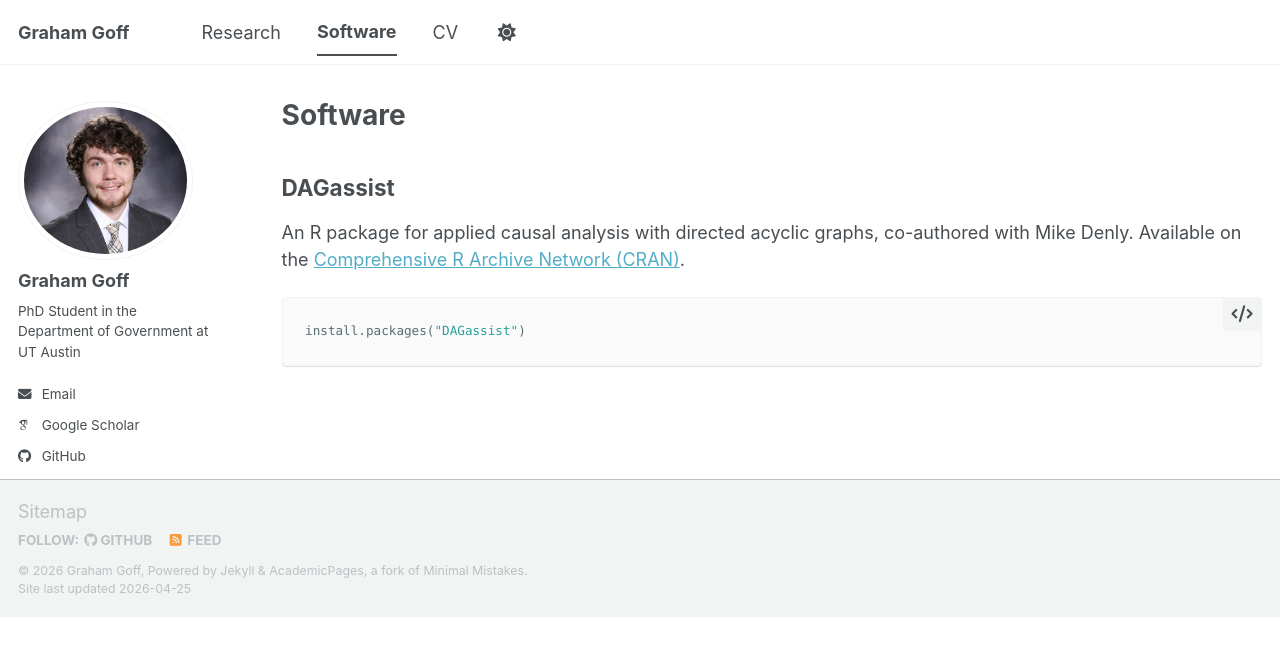
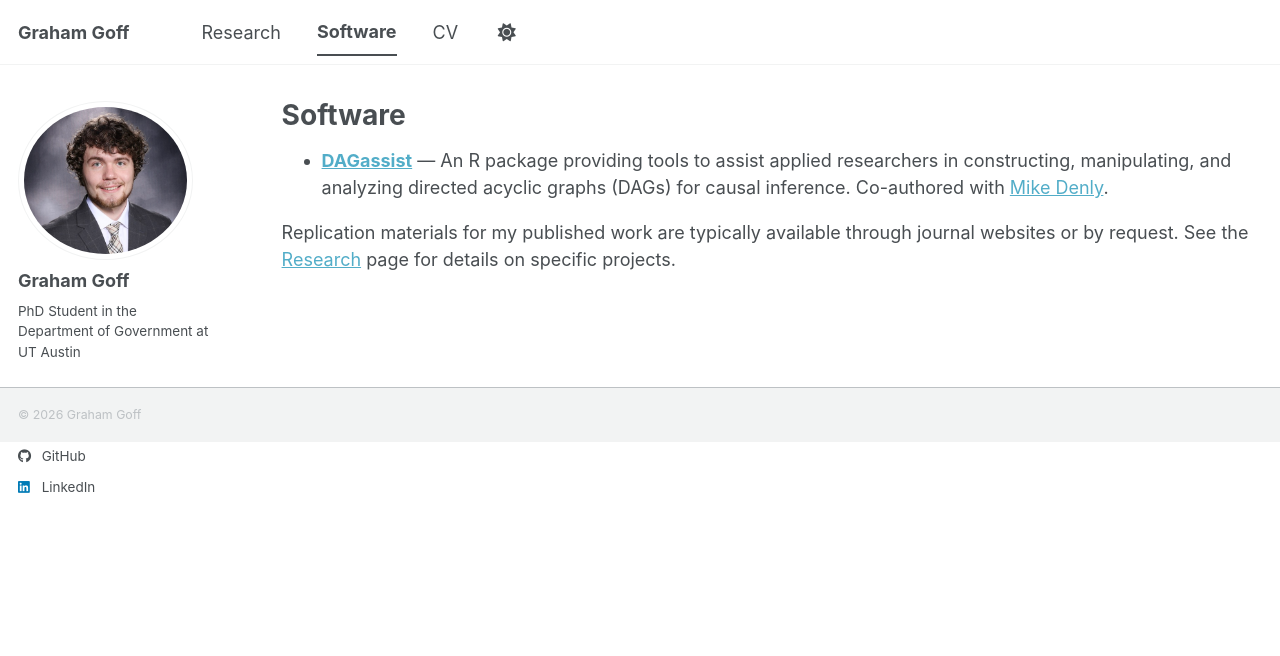
Before and after one commit to grahamgoff/grahamgoff.github.io, a Jekyll site: the page built from _pages/software.md, in a window 1280 px wide. Shown: the top 656 px of the page. Built offline with Jekyll 4.4.1, drawn with Linux system fonts in a browser that asks for light colours; some web fonts are replaced; a script bundle is joined from its source files by our own code; library files that are not in the unit come from our copies.

Commit message:
fix software

````diff
--- a/_config.yml
+++ b/_config.yml
@@ -125,7 +125,7 @@ staticman:
       options:
         format           : "iso8601" # "iso8601" (default), "timestamp-seconds", "timestamp-milliseconds"
 atom_feed:
-  hide                   : false     # change to true to hide the RSS feed in the footer
+  hide                   : true      # change to true to hide the RSS feed in the footer
   path                   : # blank (default) uses feed.xml
 
 
--- a/_includes/footer.html
+++ b/_includes/footer.html
@@ -1,25 +1,5 @@
 {% include base_path %}
 
-{% if site.author.github or site.author.bitbucket or site.atom_feed.hide != true %}
-<div class="page__footer-follow">
-  <ul class="social-icons">
-    {% if site.data.ui-text[site.locale].follow_label %}
-      <li><strong>{{ site.data.ui-text[site.locale].follow_label }}</strong></li>
-    {% endif %}
-    {% if site.author.github %}
-      <li><a href="https://github.com/{{ site.author.github }}"><i class="fab fa-github" aria-hidden="true"></i> GitHub</a></li>
-    {% endif %}
-    {% if site.author.bitbucket %}
-      <li><a href="https://bitbucket.org/{{ site.author.bitbucket }}"><i class="fab fa-bitbucket" aria-hidden="true"></i> Bitbucket</a></li>
-    {% endif %}
-    {% if site.atom_feed.hide != true %}
-    <li><a href="{% if site.atom_feed.path %}{{ site.atom_feed.path }}{% else %}{{ base_path }}/feed.xml{% endif %}"><i class="fa fa-fw fa-rss-square" aria-hidden="true"></i> {{ site.data.ui-text[site.locale].feed_label | default: "Feed" }}</a></li>
-    {% endif %}
-  </ul>
+<div class="page__footer-copyright">
+  &copy; {{ site.time | date: '%Y' }} {{ site.name | default: site.title }}
 </div>
-{% endif %}
-
-<div class="page__footer-copyright">
-  &copy; {{ site.time | date: '%Y' }} {{ site.name | default: site.title }}, {{ site.data.ui-text[site.locale].powered_by | default: "Powered by" }} <a href="https://jekyllrb.com" rel="nofollow">Jekyll</a> &amp; <a href="https://github.com/academicpages/academicpages.github.io">AcademicPages</a>, a fork of <a href="https://mademistakes.com/work/minimal-mistakes-jekyll-theme/" rel="nofollow">Minimal Mistakes</a>.<br />
-  Site last updated {{ "now" | date: '%Y-%m-%d' }}
-</div>
--- a/_includes/footer/custom.html
+++ b/_includes/footer/custom.html
@@ -1,6 +1,4 @@
 <!-- start custom footer snippets -->
-
-<a href="/sitemap/">Sitemap</a>
 
 <!-- Support for MatJax -->
 <script defer src="https://cdnjs.cloudflare.com/polyfill/v3/polyfill.min.js?features=es6"></script>
--- a/_pages/software.md
+++ b/_pages/software.md
@@ -5,10 +5,6 @@ permalink: /software/
 author_profile: true
 ---
 
-## DAGassist
+- [**DAGassist**](https://cran.r-project.org/package=DAGassist) — An R package providing tools to assist applied researchers in constructing, manipulating, and analyzing directed acyclic graphs (DAGs) for causal inference. Co-authored with [Mike Denly](https://mikedenly.com/).
 
-An R package for applied causal analysis with directed acyclic graphs, co-authored with Mike Denly. Available on the [Comprehensive R Archive Network (CRAN)](https://cran.r-project.org/package=DAGassist).
-
-```r
-install.packages("DAGassist")
-```
+Replication materials for my published work are typically available through journal websites or by request. See the [Research](/research/) page for details on specific projects.
````
